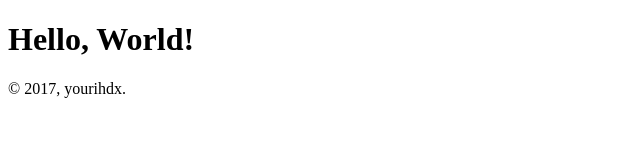
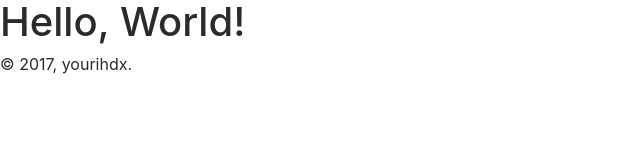
Before and after one commit to yourihdx/yourihdx, a plain HTML site: page index.html in a window 1280 px wide. Shown: the whole page, without its empty margins (0-640 px from the left). Drawn offline with nearby package versions, Linux system fonts and the light colour scheme.

Commit message:
just an update of files

```diff
--- a/index.html
+++ b/index.html
@@ -3,6 +3,7 @@
 <head>
 	<meta charset="UTF-8">
 	<title>yourihdx.github.io</title>
+	<link rel="stylesheet" href="https://maxcdn.bootstrapcdn.com/bootstrap/4.0.0-beta.3/css/bootstrap.min.css" integrity="sha384-Zug+QiDoJOrZ5t4lssLdxGhVrurbmBWopoEl+M6BdEfwnCJZtKxi1KgxUyJq13dy" crossorigin="anonymous">
 </head>
 <body>
 	<h1>Hello, World!</h1>
```
Also changed, not shown: 2 other files.
